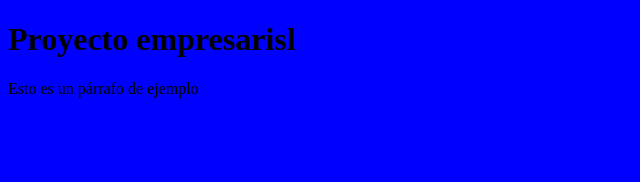
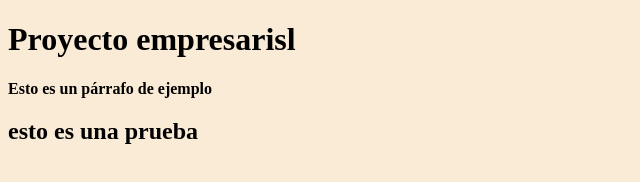
Before and after one commit to DaniloAlexander/CursoGIt, a plain HTML site: page index.html in a window 1280 px wide. Shown: the whole page, without its empty margins (0-640 px from the left). Drawn offline with Linux system fonts and the light colour scheme.

Commit message:
cambios realizados

```diff
--- a/css/estilos.css
+++ b/css/estilos.css
@@ -1,3 +1,6 @@
 body {
     background-color: #00f;
+    font-weight: bold;
+    color: black;
+    background-color: antiquewhite;
 }
--- a/index.html
+++ b/index.html
@@ -9,5 +9,6 @@
 <body>
     <h1>Proyecto empresarisl</h1>
     <p>Esto es un párrafo de ejemplo</p>
+    <h2>esto es una prueba</h2>
 </body>
 </html>
```
